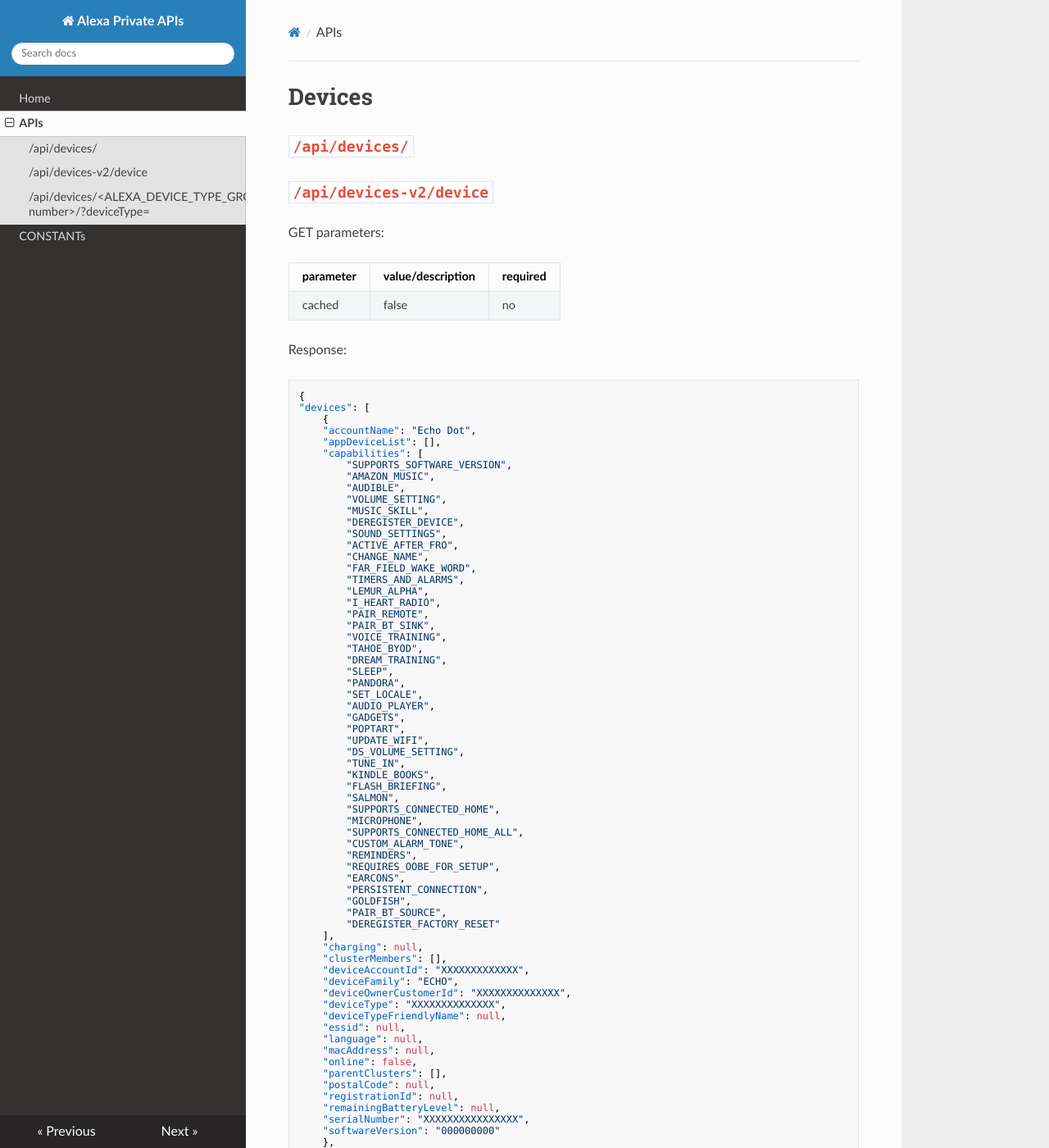
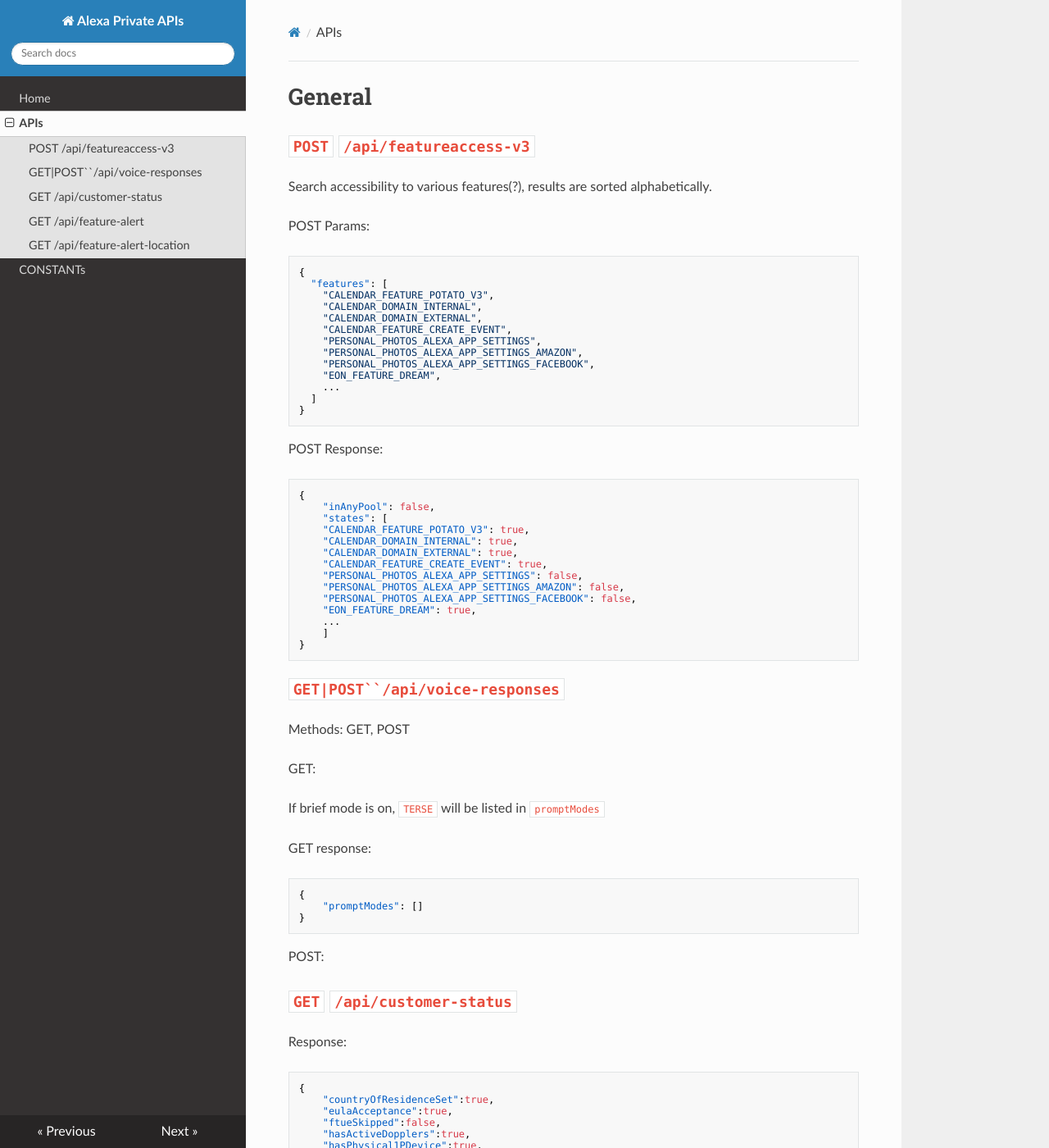
Before and after one commit to yimoucao/alexa-app-apis, an MkDocs documentation site: the page built from docs/apis.md, in a window 1280 px wide and 1400 px high. Shown: the whole window at 82% size. Built offline with MkDocs 1.6.1, drawn with Linux system fonts in a browser that asks for light colours; nearby versions of some CDN libraries; some of the changed text lies outside the part shown.

Commit message:
Update apis.md

````diff
--- a/docs/apis.md
+++ b/docs/apis.md
@@ -1,3 +1,92 @@
+# General
+
+## `POST` `/api/featureaccess-v3`
+
+Search accessibility to various features(?), results are sorted alphabetically.
+
+POST Params:
+
+```json
+{
+  "features": [
+    "CALENDAR_FEATURE_POTATO_V3",
+    "CALENDAR_DOMAIN_INTERNAL",
+    "CALENDAR_DOMAIN_EXTERNAL",
+    "CALENDAR_FEATURE_CREATE_EVENT",
+    "PERSONAL_PHOTOS_ALEXA_APP_SETTINGS",
+    "PERSONAL_PHOTOS_ALEXA_APP_SETTINGS_AMAZON",
+    "PERSONAL_PHOTOS_ALEXA_APP_SETTINGS_FACEBOOK",
+    "EON_FEATURE_DREAM",
+    ...
+  ]
+}
+```
+
+POST Response:
+
+```json
+{
+    "inAnyPool": false,
+    "states": [
+    "CALENDAR_FEATURE_POTATO_V3": true,
+    "CALENDAR_DOMAIN_INTERNAL": true,
+    "CALENDAR_DOMAIN_EXTERNAL": true,
+    "CALENDAR_FEATURE_CREATE_EVENT": true,
+    "PERSONAL_PHOTOS_ALEXA_APP_SETTINGS": false,
+    "PERSONAL_PHOTOS_ALEXA_APP_SETTINGS_AMAZON": false,
+    "PERSONAL_PHOTOS_ALEXA_APP_SETTINGS_FACEBOOK": false,
+    "EON_FEATURE_DREAM": true,
+    ...
+    ]
+}
+```
+
+## `GET|POST``/api/voice-responses`
+
+Methods: GET, POST
+
+GET:
+
+If brief mode is on, `TERSE` will be listed in `promptModes`
+
+GET response:
+
+    {
+        "promptModes": []
+    }
+
+POST:
+
+## `GET` `/api/customer-status`
+
+Response:
+
+```json
+{
+    "countryOfResidenceSet":true,
+    "eulaAcceptance":true,
+    "ftueSkipped":false,
+    "hasActiveDopplers":true,
+    "hasPhysical1PDevice":true,
+    "preferredMarketplaceSet":true,
+    "tutorialComplete":false
+}
+```
+
+## `GET` `/api/feature-alert`
+
+GET Response:
+```json
+{"lastDismissed":null}
+```
+
+## `GET` `/api/feature-alert-location`
+
+GET Response:
+```json
+{"url":"https://pitangui.amazon.com/api/feature-alert-content"}
+```
+
 # Devices
 
 ## `/api/devices/`
@@ -134,7 +223,42 @@
 
 # Lists
 
-## `/api/namedLists`
+## `GET` `/api/lists/linkedPartners`
+
+List linked list partners.
+
+## `GET` `/api/lists/listPartners`
+
+List TODO list partners. Such as: Any.do, AnyList, Cozi Lists, Picniic, Todoist.
+
+Response:
+
+```json
+{
+"listPartners": [
+    {
+    "amazonStoreURL": null,
+    "appId": "amzn1.ask.skill.5858c12a-c55c-4a1b-b59c-f7f6bfdf22ed",
+    "appStoreURL": null,
+    "linkingFlowAmazonDeepLinkURL": null,
+    "linkingFlowAndroidDeepLinkURL": null,
+    "linkingFlowIOSDeepLinkURL": null,
+    "linkingFlowWebURL": "skills/dp/B074X3JRHL/?ref=skill_dsk_skb_sr_0",
+    "logoImageURL": "https://images-na.ssl-images-amazon.com/images/I/41y53Nnp+wL.png",
+    "name": "Any.do",
+    "playStoreURL": null,
+    "webURL": null
+    },
+    ...
+]
+}
+```
+
+## `GET|POST` `/api/namedLists`
+
+GET: get named lists
+
+POST: creat a new list
 
 GET Response:
 
@@ -163,11 +287,49 @@
 }
 ```
 
-## `/api/namedLists/<based64 encoded id>`
+POST params:
 
-Method: GET
+```json
+{
+  "name": "testlist",
+  "itemId": null,
+  "updatedDate": null,
+  "createdDate": 1545514940098,
+  "utteranceId": null,
+  "type": null,
+  "listIds": null,
+  "version": null,
+  "archived": false,
+  "customerId": null,
+  "defaultList": false
+}
+```
 
-GET Response:
+POST response:
+
+```json
+{
+    "archived": false,
+    "createdDate": 1545514941412,
+    "customerId": null,
+    "defaultList": false,
+    "itemId": "base64encodedId",
+    "listIds": [
+        "base64encodedId"
+    ],
+    "listReorderVersion": 0,
+    "name": "the new list",
+    "nbestItems": null,
+    "originalAudioId": null,
+    "type": null,
+    "updatedDate": 1545514941412,
+    "version": 1
+}
+```
+
+## `GET` `/api/namedLists/<based64 encoded id>`
+
+Response:
 
 ```json
 {
@@ -190,17 +352,15 @@
 ```
 
 
-## `/api/namedLists/<base64 encoded id>/items`
-
-Methods: GET
+## `GET` `/api/namedLists/<base64 encoded id>/items`
 
 Get items of one list with criteria specified in GET params.
 
 GET Params: startTime, endTime, completed, listIds
 
-## `/api/namedLists/<base64 encoded id>/item`
+## `POST` `/api/namedLists/<base64 encoded id>/item`
 
-Methods: POST, add new item
+Add new item to a list
 
 POST Parms:
 
@@ -229,11 +389,11 @@
 }
 ```
 
-## `/api/namedLists/<base64 encoded id>/item/<item id>`
+## `PUT|DELETE` `/api/namedLists/<base64 encoded id>/item/<item id>`
 
-Method: PUT, modify content
+PUT: modify content
 
-Method: DELETE, delete item
+DELETE: delete item
 
 # Alexa Preference
 
@@ -250,47 +410,46 @@
 ## `/api/provider-preferences`
 
 Response:
+```json
+{
+    "preferencesMap": {
+        "MUSIC": [
+            {
+                "associated": true,
+                "preferred": false,
+                "providerId": "AMAZON_MUSIC",
+                "providerName": "Amazon Music",
+                "skillId": null
+            },
+            {
+                "associated": true,
+                "preferred": true,
+                "providerId": "SPOTIFY",
+                "providerName": "Spotify",
+                "skillId": null
+            }
+        ],
+        "STATION": [
+            {
+                "associated": true,
+                "preferred": true,
+                "providerId": "AMAZON_MUSIC",
+                "providerName": "Amazon Music",
+                "skillId": null
+            },
+            {
+                "associated": true,
+                "preferred": false,
+                "providerId": "I_HEART_RADIO",
+                "providerName": "iHeartRadio",
+                "skillId": null
+            }
+        ]
+    }
+}
+```
 
-    {
-        "preferencesMap": {
-            "MUSIC": [
-                {
-                    "associated": true,
-                    "preferred": false,
-                    "providerId": "AMAZON_MUSIC",
-                    "providerName": "Amazon Music",
-                    "skillId": null
-                },
-                {
-                    "associated": true,
-                    "preferred": true,
-                    "providerId": "SPOTIFY",
-                    "providerName": "Spotify",
-                    "skillId": null
-                }
-            ],
-            "STATION": [
-                {
-                    "associated": true,
-                    "preferred": true,
-                    "providerId": "AMAZON_MUSIC",
-                    "providerName": "Amazon Music",
-                    "skillId": null
-                },
-                {
-                    "associated": true,
-                    "preferred": false,
-                    "providerId": "I_HEART_RADIO",
-                    "providerName": "iHeartRadio",
-                    "skillId": null
-                }
-            ]
-        }
-    }
-
-# Reminders
-
-# Alarms
+# Reminders & Alarms
 
 ## `/api/notifications`
 
@@ -339,7 +498,33 @@
 }
 ```
 
-# Timers
+## `PUT` `/api/notifications/createReminder`
+
+Create reminder
+
+Params:
+
+```json
+{
+  "type": "Reminder",
+  "status": "ON",
+  "alarmTime": 1545520380000,
+  "originalTime": "15: 13: 00.000",
+  "originalDate": "2018-12-22",
+  "timeZoneId": null,
+  "reminderIndex": null,
+  "skillInfo": null,
+  "sound": null,
+  "deviceSerialNumber": "deviceSerialNumber",
+  "deviceType": "deviceType",
+  "recurringPattern": null,
+  "reminderLabel": "test",
+  "isSaveInFlight": true,
+  "id": "createReminder",
+  "isRecurring": false,
+  "createdDate": 1545516813030
+}
+```
 
 
 
@@ -561,94 +746,7 @@
         ]
     }
 
-## Lists
 
-## `/api/lists/linkedPartners`
-
-List linked list partners.
-
-## `/api/lists/listPartners`
-
-List TODO list partners. Such as: Any.do, AnyList, Cozi Lists, Picniic, Todoist.
-
-Response:
-
-    {
-    "listPartners": [
-        {
-        "amazonStoreURL": null,
-        "appId": "amzn1.ask.skill.5858c12a-c55c-4a1b-b59c-f7f6bfdf22ed",
-        "appStoreURL": null,
-        "linkingFlowAmazonDeepLinkURL": null,
-        "linkingFlowAndroidDeepLinkURL": null,
-        "linkingFlowIOSDeepLinkURL": null,
-        "linkingFlowWebURL": "skills/dp/B074X3JRHL/?ref=skill_dsk_skb_sr_0",
-        "logoImageURL": "https://images-na.ssl-images-amazon.com/images/I/41y53Nnp+wL.png",
-        "name": "Any.do",
-        "playStoreURL": null,
-        "webURL": null
-        },
-        ...
-    ]
-    }
-
-# General
-
-## `/api/featureaccess-v3`
-
-Methods: POST
-
-POST Params:
-
-
-
-## Voice Responses
-
-## `/api/voice-responses`
-
-Methods: GET, POST
-
-GET:
-
-If brief mode is on, `TERSE` will be listed in `promptModes`
-
-GET response:
-
-    {
-        "promptModes": []
-    }
-
-POST:
-
-## `/api/customer-status`
-
-Response:
-
-```json
-{
-    "countryOfResidenceSet":true,
-    "eulaAcceptance":true,
-    "ftueSkipped":false,
-    "hasActiveDopplers":true,
-    "hasPhysical1PDevice":true,
-    "preferredMarketplaceSet":true,
-    "tutorialComplete":false
-}
-```
-
-## `/api/feature-alert`
-
-GET Response:
-```json
-{"lastDismissed":null}
-```
-
-## `/api/feature-alert-location`
-
-GET Response:
-```json
-{"url":"https://pitangui.amazon.com/api/feature-alert-content"}
-```
 
 # Household
 
````
